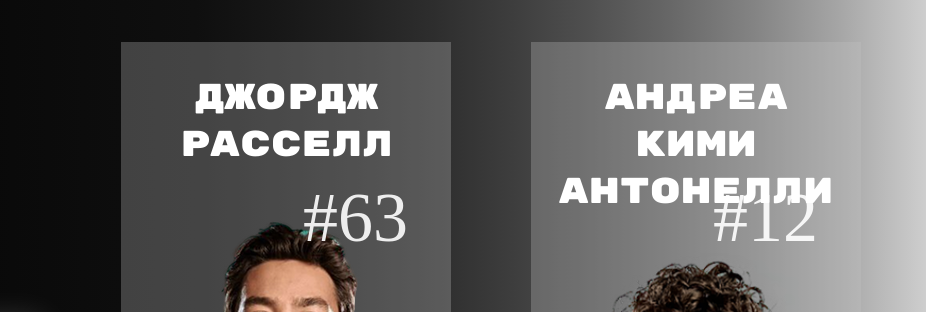
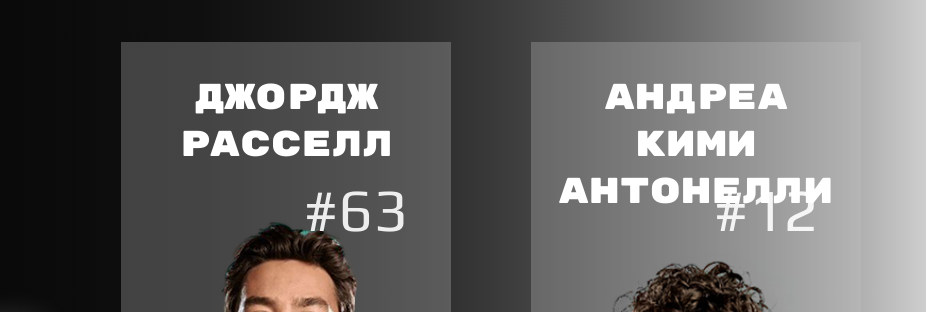
Before and after one commit to MdQT-3s/f1, a plain HTML site: page teams.html in a window 1280 px wide. Shown: the part 296-608 px from the top of the page, 354-1280 px from the left. Drawn offline with nearby package versions, Linux system fonts and the light colour scheme.

Commit message:
Add files via upload

```diff
--- a/css/teams_style.css
+++ b/css/teams_style.css
@@ -130,8 +130,8 @@
   position: absolute;
   top: 100px;
   right: 20px;
-  font-size: 70px;
-  font-family: "Racing-sans";
+  font-size: 60px;
+  font-family: "Play-Regular";
   color: white;
   z-index: 2;
   opacity: 0.9;
```
